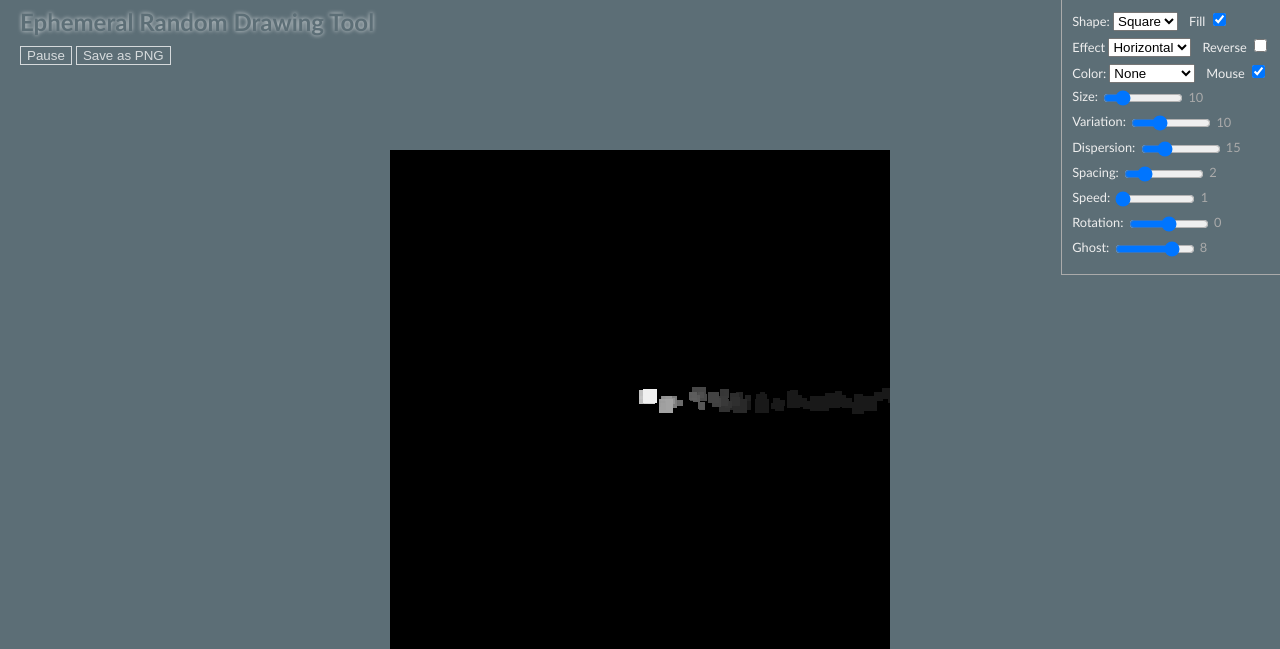
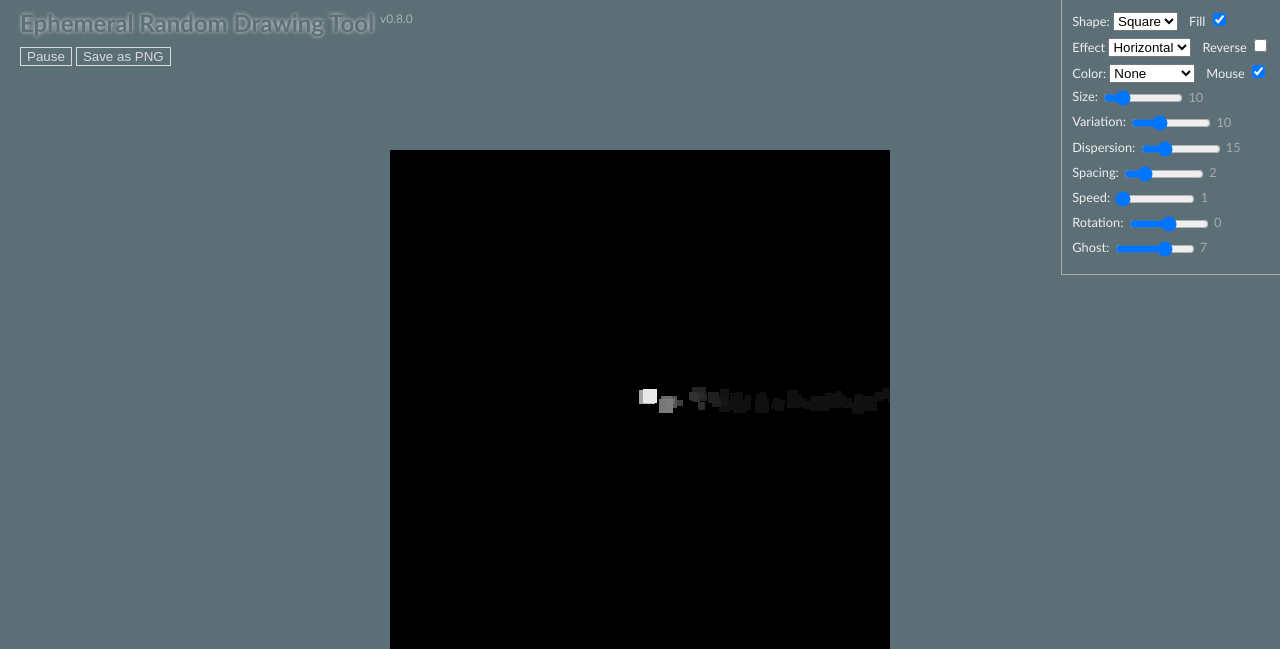
Before and after one commit to raohmaru/Ephemeral-Random-Drawing-Tool, a PHP site: page / in a window 1280 px wide. Shown: the top 649 px of the page. Run offline with PHP 8.4, Linux system fonts and the light colour scheme.

Commit message:
App version number next to the title

```diff
--- a/src/css/styles.css
+++ b/src/css/styles.css
@@ -38,6 +38,13 @@ a:hover, a:focus {
 		color: #5C6E76;
 		text-shadow: 0 0 4px rgba(255, 255, 255, .75);
 	}
+		.header__version {
+			font-size: 50%;
+			font-weight: 400;
+			color: #A6B3BA;
+			text-shadow: none;
+			vertical-align: super;
+		}
 .button {
     color: #fff;
     background: transparent;
--- a/src/index.html
+++ b/src/index.html
@@ -12,7 +12,7 @@
 <body>
 <div class="wrapper">
 	<header class="header" role="banner">
-		<h1 class="header__title">Ephemeral Random Drawing Tool</h1>
+		<h1 class="header__title">Ephemeral Random Drawing Tool <span class="header__version">v0.8.0</span></h1>
 		<p><input type="button" value="Pause" class="button" title="Shortcut: P Key" accesskey="P" data-app-btn="pause" />
 			<input type="button" value="Save as PNG" class="button" title="Shortcut: Ctrl + S" accesskey="S" data-app-btn="save" /></p>
 	</header>
@@ -94,14 +94,14 @@
 		</fieldset>
 		<fieldset class="settings__fieldset">
 			<label for="settings-ghost">Ghost:</label>
-			<input name="ghost" id="settings-ghost" type="range" min="1" max="10" step="1" value="8" />
+			<input name="ghost" id="settings-ghost" type="range" min="1" max="10" step="1" value="7" />
 			<span id="settings-ghost__value" class="setting__value"></span>
 		</fieldset>
 	</section>
 
 	<footer class="footer" role="contentinfo">
-		<p><a href="https://github.com/raohmaru/Ephemeral-Random-Drawing-Tool" target="_blank">Download <strong>source</strong></a><br>
-			or <a href="https://github.com/raohmaru/Ephemeral-Random-Drawing-Tool/archive/master.zip" target="_blank">View source at GitHub</a>
+		<p><a href="https://github.com/raohmaru/Ephemeral-Random-Drawing-Tool/archive/master.zip" target="_blank">Download <strong>source</strong></a><br>
+			or <a href="https://github.com/raohmaru/Ephemeral-Random-Drawing-Tool" target="_blank">View source at GitHub</a>
 		</p>
 	</footer>
 
--- a/src/js/settings.js
+++ b/src/js/settings.js
@@ -14,7 +14,7 @@ var options = {
 		color     : 0,
 		mouse     : true,
 		rotation  : 0,
-		ghost     : 8
+		ghost     : 7
 	};
 
 app.settings = app.settings || {};
```
